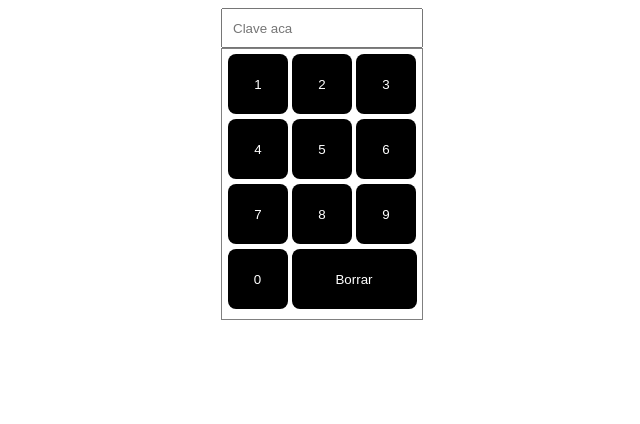
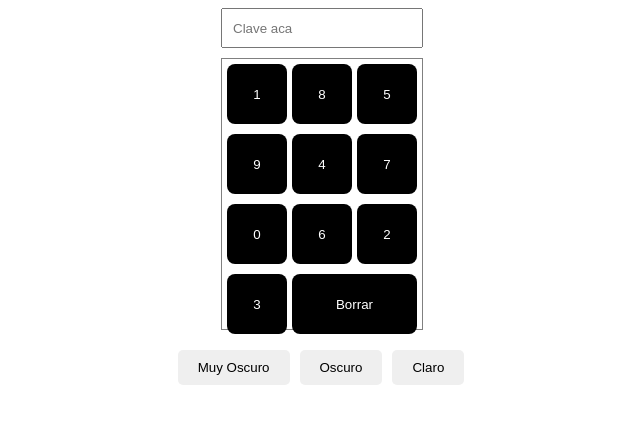
Before and after one commit to mquijanoj09/Taller-1-APP-MOV, a plain HTML site: page reto/clave/index.html in a window 1280 px wide. Shown: the whole page, without its empty margins (319-959 px from the left). Drawn offline with Linux system fonts and the light colour scheme.

Commit message:
Reto banco completado

```diff
--- a/reto/clave/index.html
+++ b/reto/clave/index.html
@@ -3,11 +3,11 @@
   <head>
     <title>Teclado numerico</title>
     <link rel="stylesheet" href="styles.css" />
-    <script src="script.js"></script>
+    <script src="script.js" defer></script>
   </head>
   <body>
     <section class="caja_clave">
-      <input type="password" placeholder="Clave aca" class="clave" />
+      <input type="password" placeholder="Clave aca" class="clave" id="clave" />
       <section id="teclado">
         <input type="button" value="1" class="tecla" />
         <input type="button" value="2" class="tecla" />
@@ -22,5 +22,10 @@
         <input type="button" value="Borrar" class="tecla borrar" />
       </section>
     </section>
+    <section class="contraste">
+      <button id="oscuro">Muy Oscuro</button>
+      <button id="medio">Oscuro</button>
+      <button id="claro">Claro</button>
+    </section>
   </body>
 </html>
--- a/reto/clave/script.js
+++ b/reto/clave/script.js
@@ -0,0 +1,63 @@
+document.addEventListener("DOMContentLoaded", () => {
+  const teclado = document.getElementById("teclado");
+  const teclas = Array.from(teclado.getElementsByClassName("tecla")).filter(
+    (tecla) => tecla.value !== "Borrar"
+  );
+  const borrarBtn = teclado.querySelector(".borrar");
+  const claveInput = document.getElementById("clave");
+
+  // Organizar los números de manera aleatoria
+  function shuffle(array) {
+    for (let i = array.length - 1; i > 0; i--) {
+      const j = Math.floor(Math.random() * (i + 1));
+      [array[i], array[j]] = [array[j], array[i]];
+    }
+    return array;
+  }
+
+  const shuffledTeclas = shuffle(teclas);
+  shuffledTeclas.forEach((tecla) => teclado.insertBefore(tecla, borrarBtn));
+
+  // Convertir números en asteriscos al hacer hover
+  teclas.forEach((tecla) => {
+    tecla.addEventListener("mouseenter", () => {
+      teclas.forEach((t) => {
+        if (t.value !== "Borrar") {
+          t.setAttribute("data-original-value", t.value);
+          t.value = "*";
+        }
+      });
+    });
+
+    tecla.addEventListener("mouseleave", () => {
+      teclas.forEach((t) => {
+        if (t.value !== "Borrar") {
+          t.value = t.getAttribute("data-original-value");
+        }
+      });
+    });
+
+    // Ingresar números en la caja de clave
+    tecla.addEventListener("click", () => {
+      claveInput.value += tecla.getAttribute("data-original-value");
+    });
+  });
+
+  // Borrar el último número ingresado
+  borrarBtn.addEventListener("click", () => {
+    claveInput.value = claveInput.value.slice(0, -1);
+  });
+
+  // Cambiar el contraste de las teclas
+  document.getElementById("oscuro").addEventListener("click", () => {
+    teclas.forEach((tecla) => (tecla.style.background = "black"));
+  });
+
+  document.getElementById("medio").addEventListener("click", () => {
+    teclas.forEach((tecla) => (tecla.style.background = "#555"));
+  });
+
+  document.getElementById("claro").addEventListener("click", () => {
+    teclas.forEach((tecla) => (tecla.style.background = "lightgrey"));
+  });
+});
--- a/reto/clave/styles.css
+++ b/reto/clave/styles.css
@@ -3,12 +3,17 @@
   width: 200px;
   height: 270px;
   text-align: center;
+  display: flex;
+  flex-wrap: wrap;
+  justify-content: center;
+  gap: 5px;
 }
 .clave {
   width: 202px;
   height: 40px;
   padding-left: 10px;
   box-sizing: border-box;
+  margin-bottom: 10px;
 }
 .tecla {
   width: 60px;
@@ -18,6 +23,10 @@
   border: none;
   border-radius: 8px;
   margin-top: 5px;
+  cursor: pointer;
+}
+.tecla:hover {
+  background: #555;
 }
 .borrar {
   width: 125px;
@@ -26,3 +35,20 @@
   width: 200px;
   margin: 0 auto;
 }
+.tecla:hover:not(.borrar),
+.tecla.asterisco:not(.borrar) {
+  color: black;
+  background: white;
+}
+.contraste {
+  display: flex;
+  justify-content: center;
+  gap: 10px;
+  margin-top: 20px;
+}
+.contraste button {
+  padding: 10px 20px;
+  cursor: pointer;
+  border: none;
+  border-radius: 5px;
+}
```
